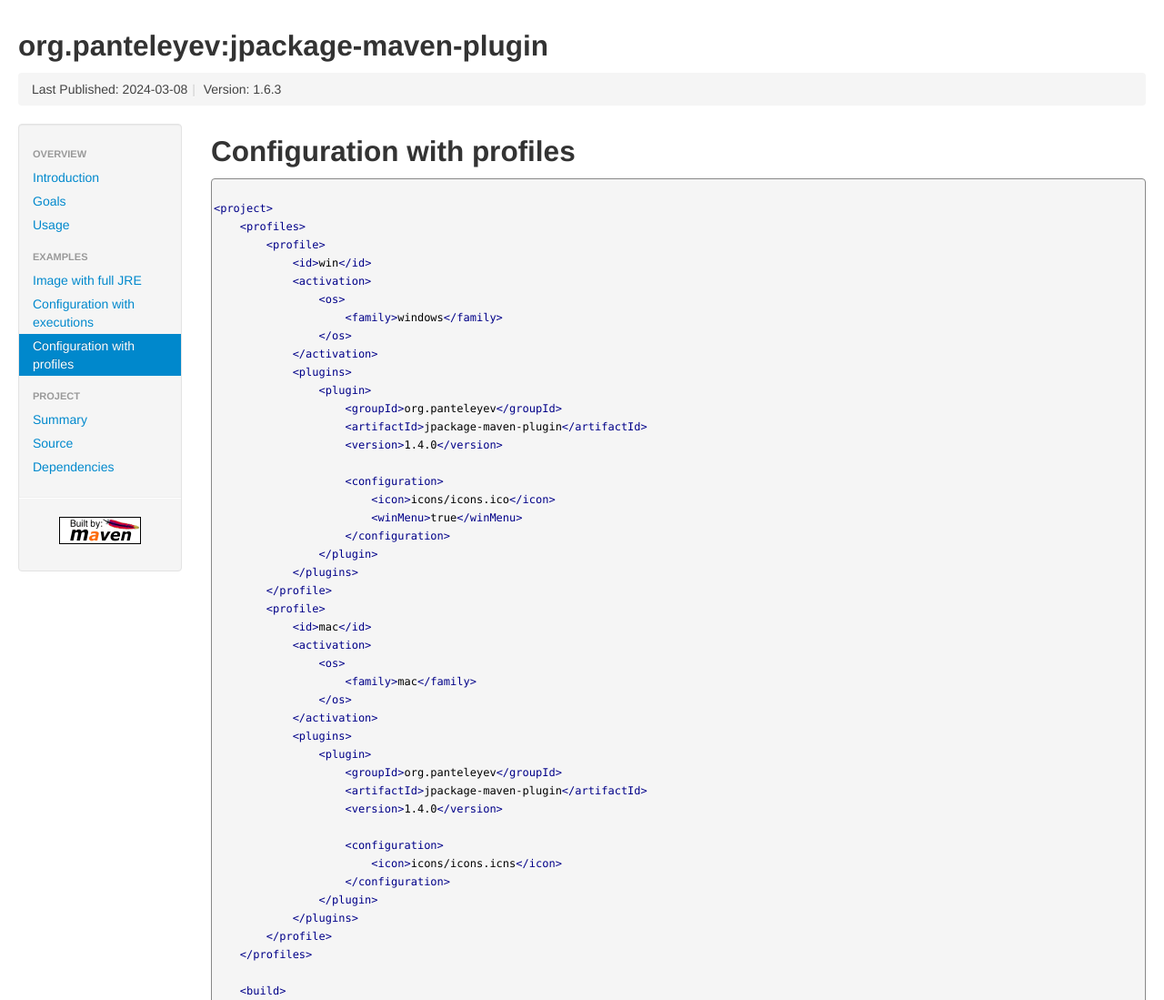
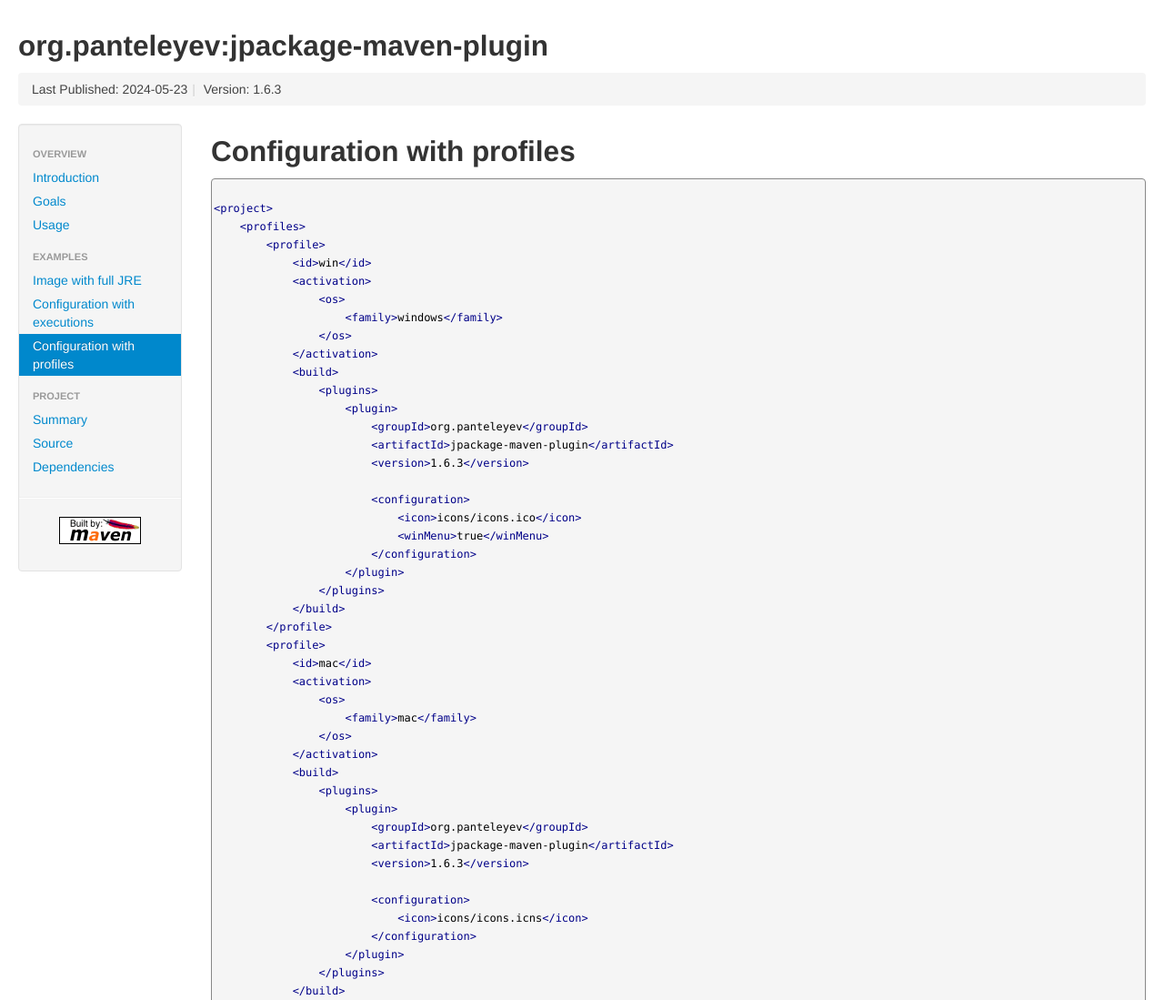
Before and after one commit to petr-panteleyev/jpackage-maven-plugin, a plain HTML site: page docs/examples/profiles.html in a window 1280 px wide. Shown: the top 1099 px of the page at 91% size. Drawn offline with Linux system fonts and the light colour scheme.

Commit message:
Profile usage example updated
* fixes: #13

```diff
--- a/docs/examples/profiles.html
+++ b/docs/examples/profiles.html
@@ -1,13 +1,13 @@
 <!DOCTYPE html>
 <!--
- | Generated by Apache Maven Doxia Site Renderer 1.11.1 from src/site/markdown/examples/profiles.md at 2024-03-08
+ | Generated by Apache Maven Doxia Site Renderer 1.11.1 from src/site/markdown/examples/profiles.md at 2024-05-23
  | Rendered using Apache Maven Fluido Skin 1.7
 -->
 <html xmlns="http://www.w3.org/1999/xhtml" xml:lang="en" lang="en">
   <head>
     <meta charset="UTF-8" />
     <meta name="viewport" content="width=device-width, initial-scale=1.0" />
-    <meta name="Date-Revision-yyyymmdd" content="20240308" />
+    <meta name="Date-Revision-yyyymmdd" content="20240523" />
     <meta http-equiv="Content-Language" content="en" />
     <title>org.panteleyev:jpackage-maven-plugin &#x2013; Configuration with profiles</title>
     <link rel="stylesheet" href="../css/apache-maven-fluido-1.7.min.css" />
@@ -27,7 +27,7 @@
 
       <div id="breadcrumbs">
         <ul class="breadcrumb">
-        <li id="publishDate">Last Published: 2024-03-08<span class="divider">|</span>
+        <li id="publishDate">Last Published: 2024-05-23<span class="divider">|</span>
 </li>
           <li id="projectVersion">Version: 1.6.3</li>
         </ul>
@@ -73,11 +73,12 @@
                     &lt;family&gt;windows&lt;/family&gt;
                 &lt;/os&gt;
             &lt;/activation&gt;
+            &lt;build&gt;
                 &lt;plugins&gt;
                     &lt;plugin&gt;
                         &lt;groupId&gt;org.panteleyev&lt;/groupId&gt;
                         &lt;artifactId&gt;jpackage-maven-plugin&lt;/artifactId&gt;
-                    &lt;version&gt;1.4.0&lt;/version&gt;
+                        &lt;version&gt;1.6.3&lt;/version&gt;
 
                         &lt;configuration&gt;
                             &lt;icon&gt;icons/icons.ico&lt;/icon&gt;
@@ -85,6 +86,7 @@
                         &lt;/configuration&gt;
                     &lt;/plugin&gt;
                 &lt;/plugins&gt;
+            &lt;/build&gt;
         &lt;/profile&gt;
         &lt;profile&gt;
             &lt;id&gt;mac&lt;/id&gt;
@@ -93,17 +95,19 @@
                     &lt;family&gt;mac&lt;/family&gt;
                 &lt;/os&gt;
             &lt;/activation&gt;
+            &lt;build&gt;
                 &lt;plugins&gt;
                     &lt;plugin&gt;
                         &lt;groupId&gt;org.panteleyev&lt;/groupId&gt;
                         &lt;artifactId&gt;jpackage-maven-plugin&lt;/artifactId&gt;
-                    &lt;version&gt;1.4.0&lt;/version&gt;
+                        &lt;version&gt;1.6.3&lt;/version&gt;
 
                         &lt;configuration&gt;
                             &lt;icon&gt;icons/icons.icns&lt;/icon&gt;
                         &lt;/configuration&gt;
                     &lt;/plugin&gt;
                 &lt;/plugins&gt;
+            &lt;/build&gt;
         &lt;/profile&gt;
     &lt;/profiles&gt;
 
```
Also changed, not shown: docs/dependencies.html (+3 -3 lines), docs/examples/executions.html (+3 -3 lines), docs/examples/full-jre.html (+3 -3 lines), docs/help-mojo.html (+3 -3 lines), docs/index.html (+3 -3 lines), docs/jpackage-mojo.html (+3 -3 lines), docs/plugin-info.html (+3 -3 lines), docs/project-info.html (+3 -3 lines), docs/project-reports.html (+3 -3 lines), docs/scm.html (+3 -3 lines), docs/summary.html (+3 -3 lines), docs/usage.html (+3 -3 lines), 1 other file. Lines whose indentation alone changed are shown as unchanged.
